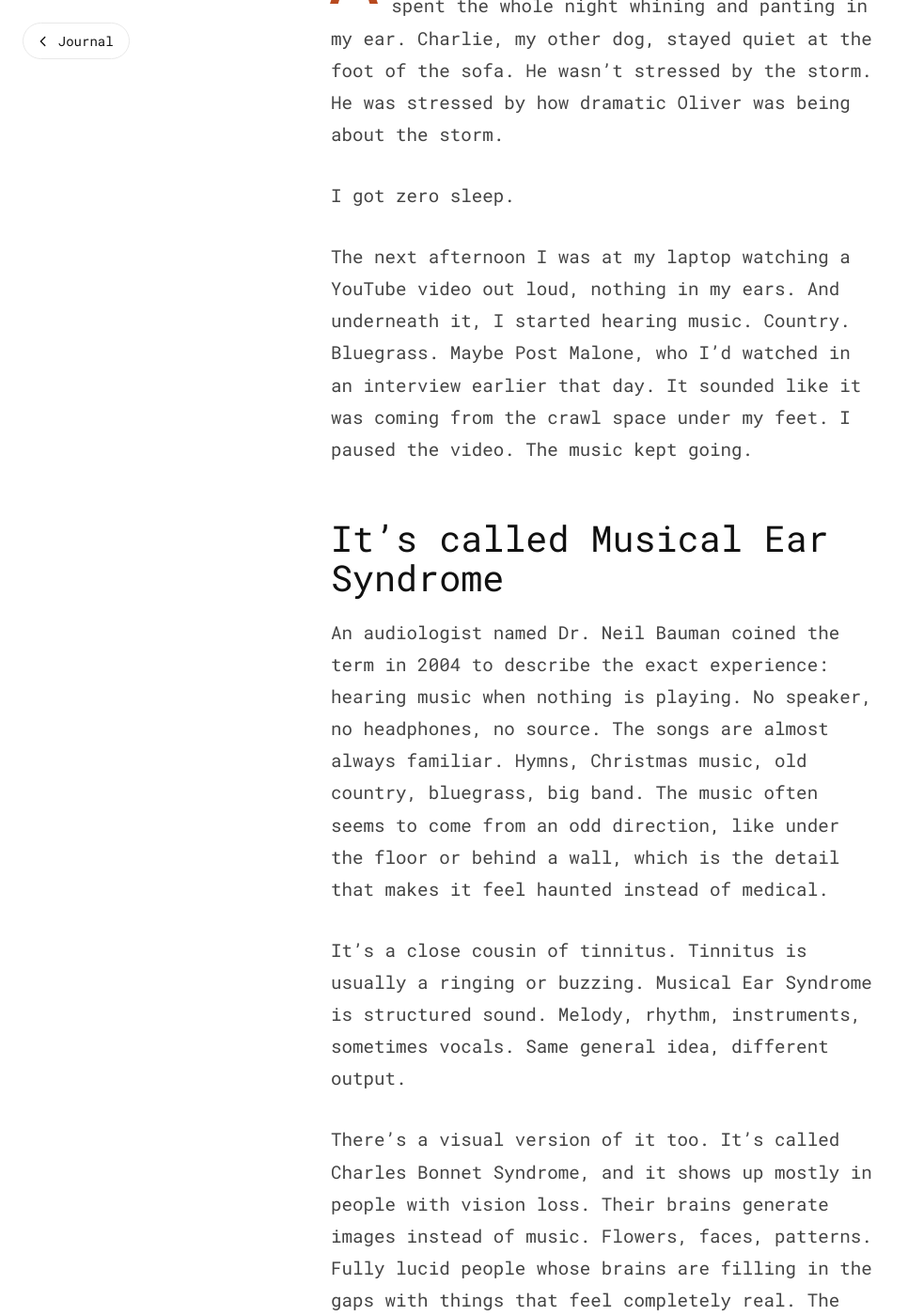
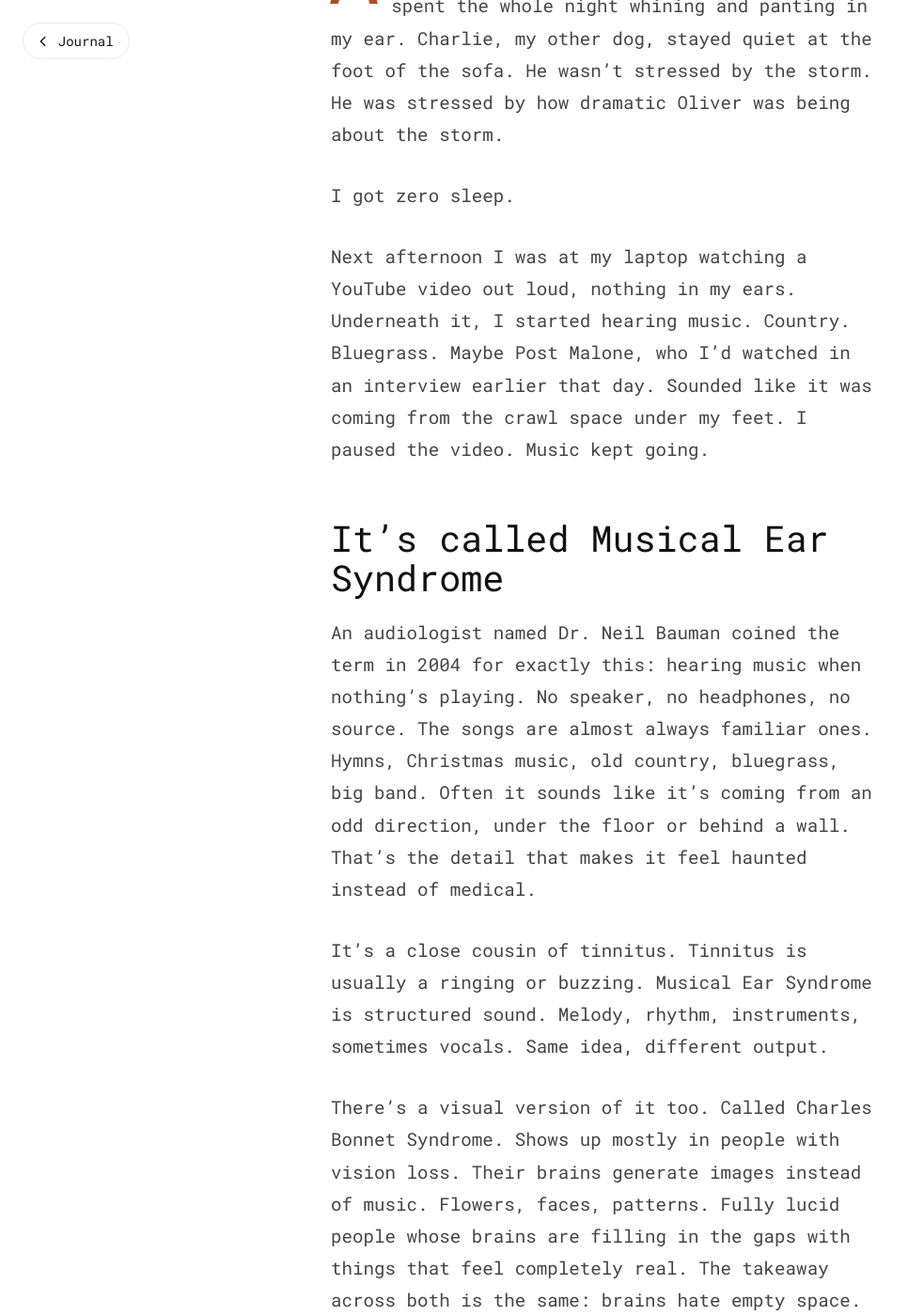
Before and after one commit to woofwallee/ethantouch.com, a Jekyll site: the page built from _posts/2026-04-10-phantom-music-musical-ear-syndrome.md, in a window 1280 px wide and 1400 px high, scrolled down 863 px. Shown: the whole window at 94% size, without its empty margins (0-966 px from the left). Built offline with Jekyll 4.4.1, drawn with Linux system fonts in a browser that asks for light colours; some of the changed text lies outside the part shown.

Commit message:
Apply one-real-person editorial pass across journal
Sentence-by-sentence pass on all live posts plus the queued
"Keep Showing Up Before You Feel Ready". Per the new editorial rule
(see ~/.claude/skills/personal-storytelling/SKILL.md), broke up parallel
"You X / You Y / You Z" stacks where they were reading as lists instead
of thought, tightened constructed phrasing, preserved lived moments.

Changes:
- Phantom Music: Memphis cadence pass (post predated voice profile work),
  dropped articles in fragments, tightened formal medical phrasing
- The Hours No One Sees: cut "the door opened" from three-item list,
  broke "You decide... You decide..." parallel, varied "Looks like..."
  anaphora
- Not Yet Is Not No: dropped "Adjusting expectations to match available
  data" fragment (read observational)
- Complexity Is a Tell: merged two parallel "Whether..." sentences into
  one continuous thought
- Keep Showing Up Before You Feel Ready: full rewrite per new rule,
  date bumped to 2026-06-06 due to queue conflict with "Both True at Once"
  (both were dated 2026-05-30)

Co-Authored-By: Claude Sonnet 4.6 <noreply@anthropic.com>

```diff
--- a/_posts/2026-04-10-phantom-music-musical-ear-syndrome.md
+++ b/_posts/2026-04-10-phantom-music-musical-ear-syndrome.md
@@ -9,21 +9,21 @@ A storm rolled through last night. Oliver, my golden retriever, climbed on top o
 
 I got zero sleep.
 
-The next afternoon I was at my laptop watching a YouTube video out loud, nothing in my ears. And underneath it, I started hearing music. Country. Bluegrass. Maybe Post Malone, who I'd watched in an interview earlier that day. It sounded like it was coming from the crawl space under my feet. I paused the video. The music kept going.
+Next afternoon I was at my laptop watching a YouTube video out loud, nothing in my ears. Underneath it, I started hearing music. Country. Bluegrass. Maybe Post Malone, who I'd watched in an interview earlier that day. Sounded like it was coming from the crawl space under my feet. I paused the video. Music kept going.
 
 ## It's called Musical Ear Syndrome
 
-An audiologist named Dr. Neil Bauman coined the term in 2004 to describe the exact experience: hearing music when nothing is playing. No speaker, no headphones, no source. The songs are almost always familiar. Hymns, Christmas music, old country, bluegrass, big band. The music often seems to come from an odd direction, like under the floor or behind a wall, which is the detail that makes it feel haunted instead of medical.
+An audiologist named Dr. Neil Bauman coined the term in 2004 for exactly this: hearing music when nothing's playing. No speaker, no headphones, no source. The songs are almost always familiar ones. Hymns, Christmas music, old country, bluegrass, big band. Often it sounds like it's coming from an odd direction, under the floor or behind a wall. That's the detail that makes it feel haunted instead of medical.
 
-It's a close cousin of tinnitus. Tinnitus is usually a ringing or buzzing. Musical Ear Syndrome is structured sound. Melody, rhythm, instruments, sometimes vocals. Same general idea, different output.
+It's a close cousin of tinnitus. Tinnitus is usually a ringing or buzzing. Musical Ear Syndrome is structured sound. Melody, rhythm, instruments, sometimes vocals. Same idea, different output.
 
-There's a visual version of it too. It's called Charles Bonnet Syndrome, and it shows up mostly in people with vision loss. Their brains generate images instead of music. Flowers, faces, patterns. Fully lucid people whose brains are filling in the gaps with things that feel completely real. The takeaway across both is the same: brains hate empty space, and when something in the system is off, they fill the gap with whatever is already on the shelf.
+There's a visual version of it too. Called Charles Bonnet Syndrome. Shows up mostly in people with vision loss. Their brains generate images instead of music. Flowers, faces, patterns. Fully lucid people whose brains are filling in the gaps with things that feel completely real. The takeaway across both is the same: brains hate empty space. When something in the system is off, they fill the gap with whatever's already on the shelf.
 
 ## The Post Malone part is the giveaway
 
-I watched a Post Malone interview earlier in the day. Hours later, I heard what sounded like him coming from under the floor. That isn't a coincidence. It's the same machinery as a song getting stuck in your head, except the brain pushes the track from the mental jukebox into the part of perception that feels external. Once the internal volume climbs high enough, the brain misreads the signal as coming from outside the body.
+Watched a Post Malone interview earlier in the day. Hours later, heard what sounded like him coming from under the floor. That's not a coincidence. Same machinery as a song getting stuck in your head, except the brain pushes the track from the mental jukebox into the part of perception that feels external. Once the internal volume climbs high enough, the brain reads the signal as coming from outside the body.
 
-This happens more when the nervous system is tired, under-filtered, and recently fed audio. Which, for the record, was a full description of me yesterday.
+Happens more when the nervous system is tired, under-filtered, and recently fed audio. Which, for the record, was a full description of me yesterday.
 
 ## The conditions that made it louder
 
@@ -33,13 +33,13 @@ Any one of those in isolation probably doesn't trigger anything. Stack them all
 
 ## Before I knew it had a name
 
-I never actually searched this before. I'd thought about it plenty. Every time I did, TikTok seemed to hear the thought. My For You page would fill up with spiritual explanations, conspiracy theories, and clickbait about people hearing music from nowhere and what it supposedly meant. The videos were intriguing and unnerving at the same time, which is a combination the algorithm knows how to sell.
+Never actually searched this before. I'd thought about it plenty. Every time I did, TikTok seemed to hear the thought. My For You page would fill up with spiritual explanations, conspiracy theories, and clickbait about people hearing music from nowhere and what it supposedly meant. Intriguing and unnerving at the same time. Which is a combination the algorithm knows how to sell.
 
 So for a long time, this sat in the back of my head as one of those things I wasn't supposed to understand. That changed the moment I actually searched for it. The first result wasn't a conspiracy theory. It was a medical term. Not every mystery needs to stay a mystery.
 
 ## If it's happening to you
 
-Don't panic. Anxiety feeds it, and it feeds the anxiety. Add real sound to the room if you need to break the spell. Put on a song, turn on a fan, play a show in the background. Then look at the inputs: sleep, stress, caffeine, medications, recent audio exposure, overall nervous system state. Most cases are harmless and resolve when the inputs change.
+Don't panic. Anxiety feeds it, and it feeds the anxiety. Add real sound to the room if you need to break the spell. Put on a song. Turn on a fan. Play a show in the background. Then look at the inputs: sleep, stress, caffeine, medications, recent audio exposure, overall nervous system state. Most cases are harmless and resolve when the inputs change.
 
 If it keeps happening, gets louder, or shows up with actual hearing changes, see an audiologist. Musical Ear Syndrome is usually benign. The things that sometimes sit next to it are worth checking anyway.
 
```
Also changed, not shown: _posts/2026-05-09-the-hours-no-one-sees.md (+3 -3 lines), _posts/2026-05-16-not-yet-is-not-no.md (+1 -1 lines), _posts/2026-05-23-complexity-is-a-tell.md (+1 -1 lines), _posts/2026-05-30-keep-showing-up-before-you-feel-ready.md (deleted, +0 -115 lines), _posts/2026-06-06-keep-showing-up-before-you-feel-ready.md (added, +64 -0 lines).
